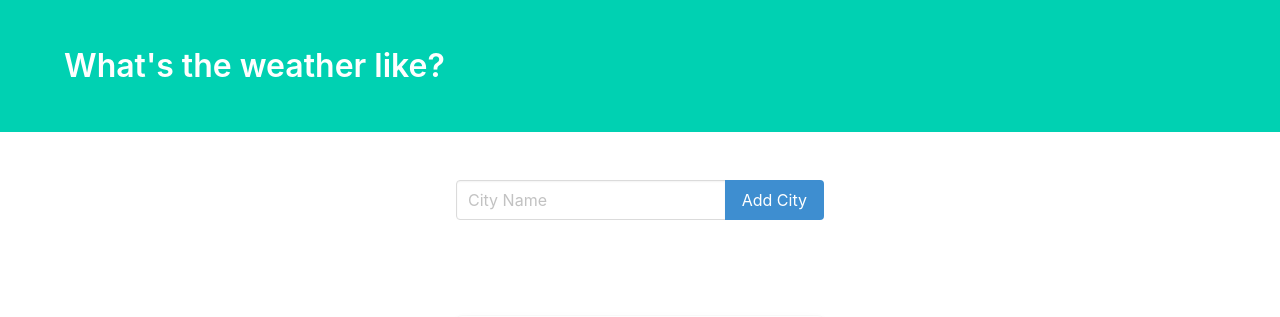
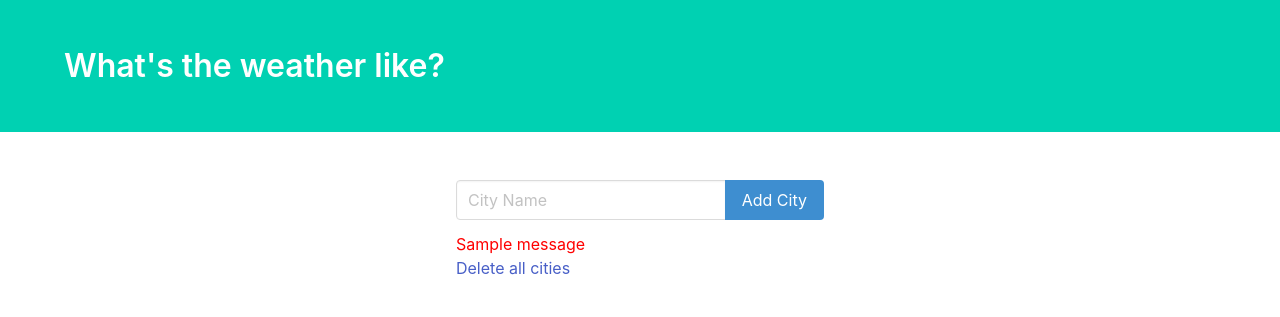
Before and after one commit to AdityaWadichar/Weather, a Flask app: page / in a window 1280 px wide. Shown: the top 317 px of the page. Run offline with Flask 2, Linux system fonts and the light colour scheme; data comes from the database, SQL or seed files in the repository; one stand-in notice (Sample message) is shown; a database or web service that is not in the repository returns one stand-in record (values such as "Sample title"); data that the repository does not hold is empty; some libraries are stand-ins or nearby versions.

Commit message:
delete button

```diff
--- a/templates/weather.html
+++ b/templates/weather.html
@@ -34,6 +34,10 @@
                                 </button>
                             </div>
                         </div>
+{% for message in get_flashed_messages() %}
+  <p style="color: red;">{{ message }}</p>
+{% endfor %}
+			<a href = "\del">Delete all cities</a>
                     </form>
                 </div>
             </div>
@@ -64,6 +68,7 @@
                         </article>
                     </div>
                     {% endfor %}
+
                 </div>
             </div>
         </div>
```
